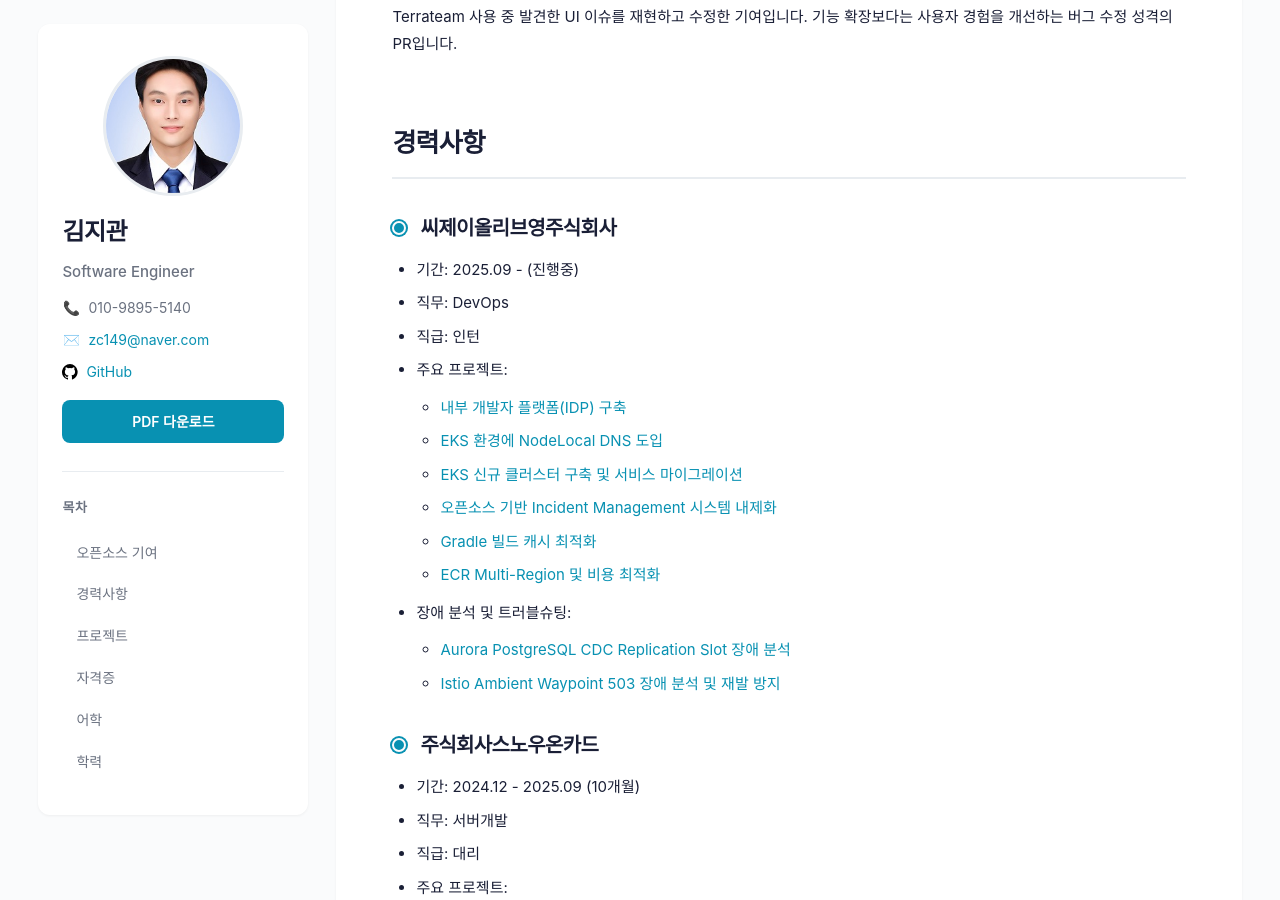
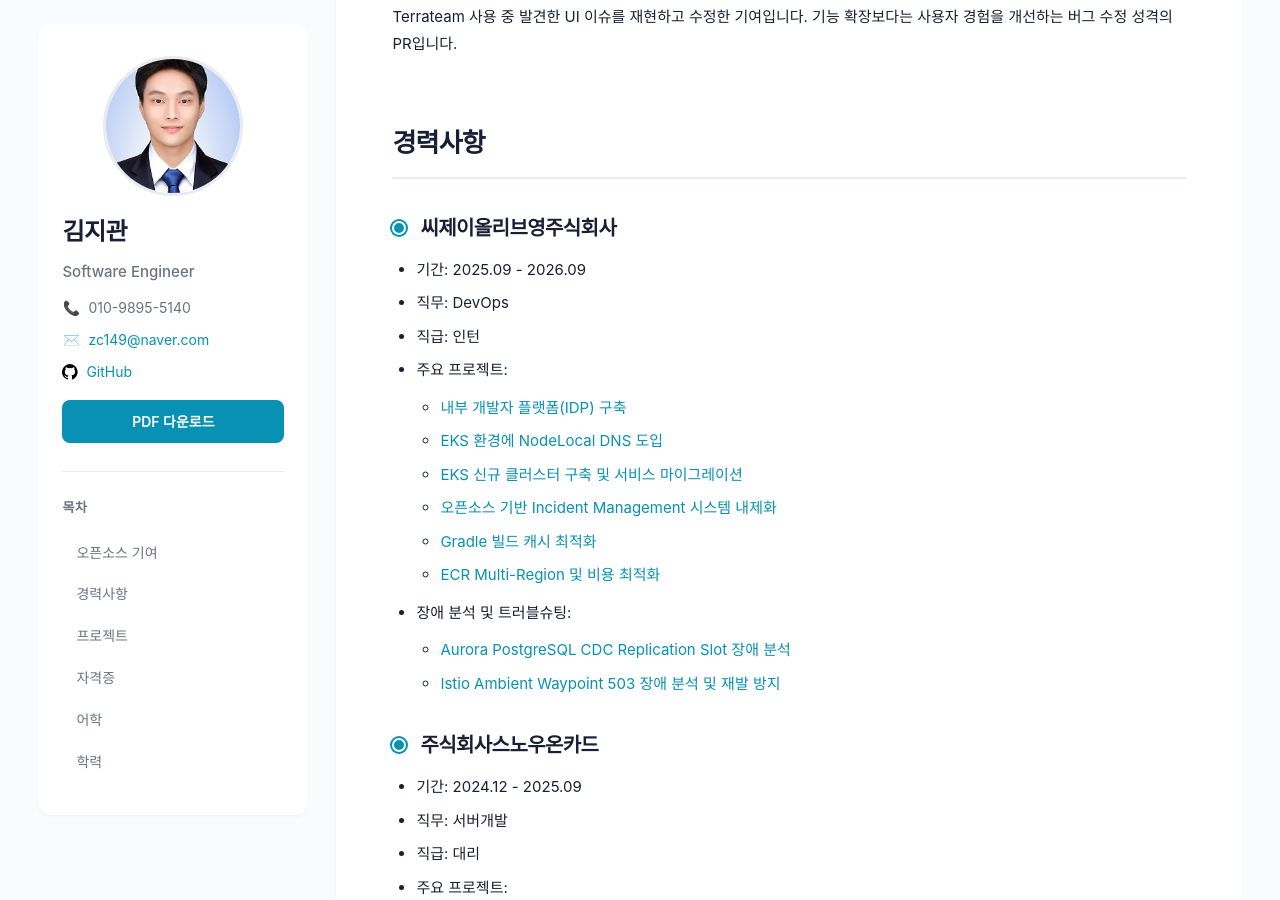
Before and after one commit to zc149/zc149.github.io, a Jekyll site: the page built from index.md, in a window 1280 px wide and 900 px high, scrolled down 1136 px. Built offline with Jekyll 4.4.1, drawn with Linux system fonts in a browser that asks for light colours; some of the changed text lies outside the part shown.

Commit message:
Update portfolio content and PDF

```diff
--- a/index.md
+++ b/index.md
@@ -42,7 +42,7 @@
 
 ### 씨제이올리브영주식회사
 
-- 기간: 2025.09 - (진행중)
+- 기간: 2025.09 - 2026.09
 - 직무: DevOps
 - 직급: 인턴
 - 주요 프로젝트:
@@ -58,7 +58,7 @@
 
 ### 주식회사스노우온카드
 
-- 기간: 2024.12 - 2025.09 (10개월)
+- 기간: 2024.12 - 2025.09
 - 직무: 서버개발
 - 직급: 대리
 - 주요 프로젝트:
@@ -307,14 +307,6 @@
 
 - 2024.06 / 한국데이터베이스진흥센터
 
-<div id="language"></div>
-## 어학
-
-### TOEIC Speaking
-
-- IM3 (130점) / 2024.07
-
-
 <div id="education"></div>
 ## 학력
 
```
Also changed, not shown: 1 other file.
